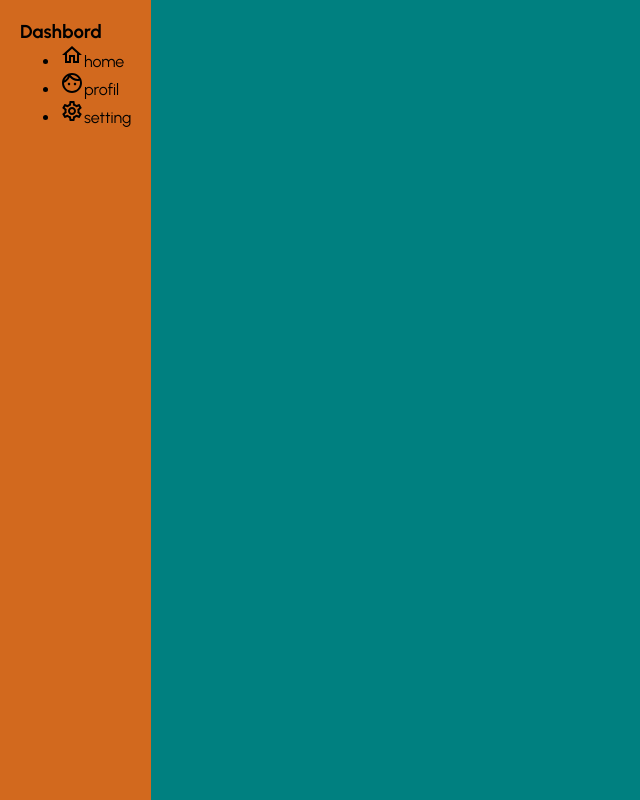
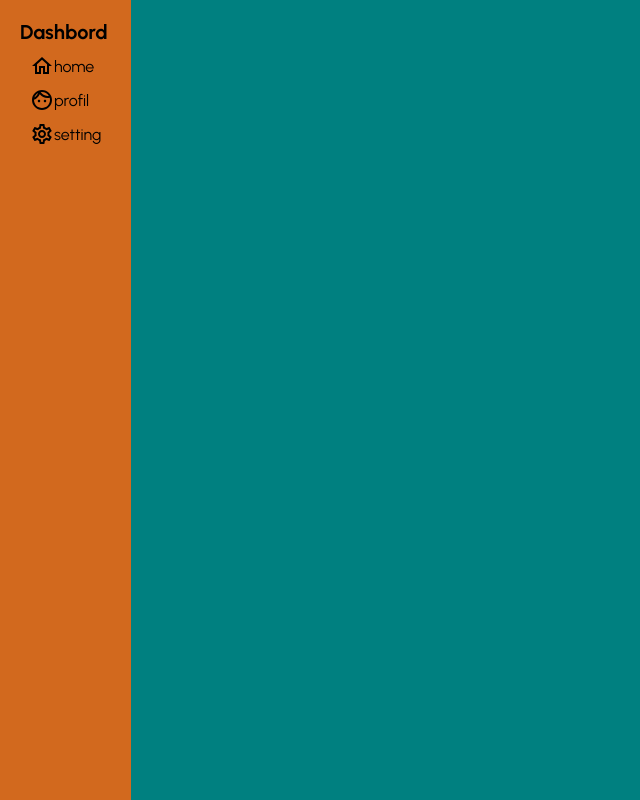
Before and after one commit to Soe-Hok-Gie/admin-dashboard, a React (Create React App) app: page /sidebar in a window 1280 px wide. Shown: the whole page, without its empty margins (0-640 px from the left). Built offline with nearby package versions, Linux system fonts and the light colour scheme.

Commit message:
finish topbar

```diff
--- a/src/components/sideBar/SideBar.jsx
+++ b/src/components/sideBar/SideBar.jsx
@@ -13,10 +13,22 @@ const Wrapper = styled.div`
    padding: 20px;
    background-color: chocolate;
 `
-const Menu = styled.div``
-const Title = styled.h3``
-const List = styled.ul``
-const ListItem = styled.li``
+const Menu = styled.div`
+    margin-bottom: 10px;
+`
+const Title = styled.h3`
+    font-size: 20px;
+`
+const List = styled.ul`
+    list-style: none;
+    padding: 5px;
+`
+const ListItem = styled.li`
+    display: flex;
+    align-items: center;
+    padding: 5px;
+    cursor: pointer;
+`
 
 
 const SideBar = () => {
```
